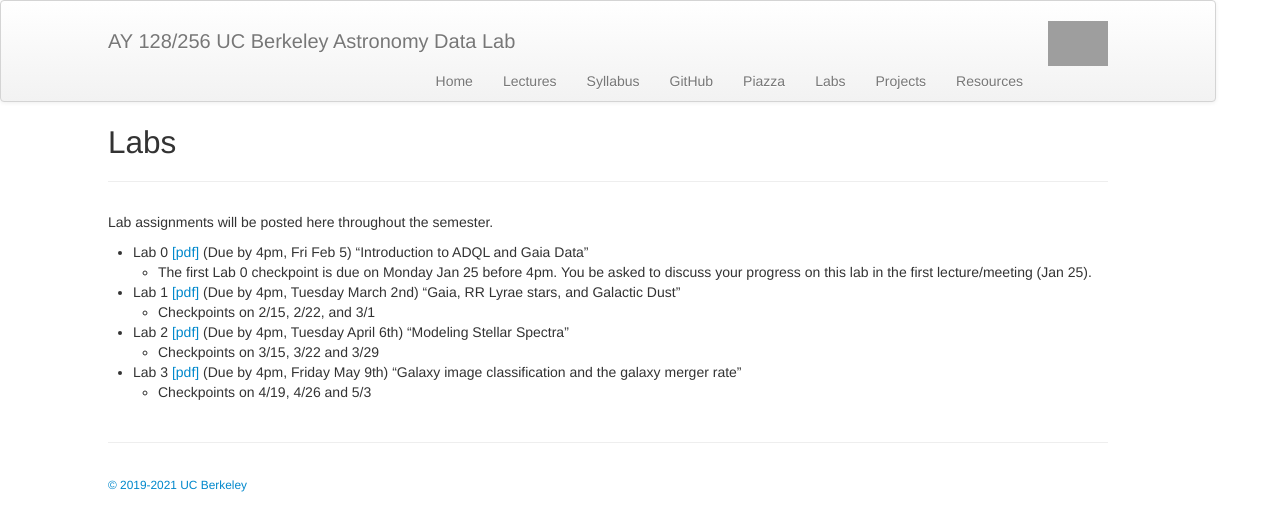
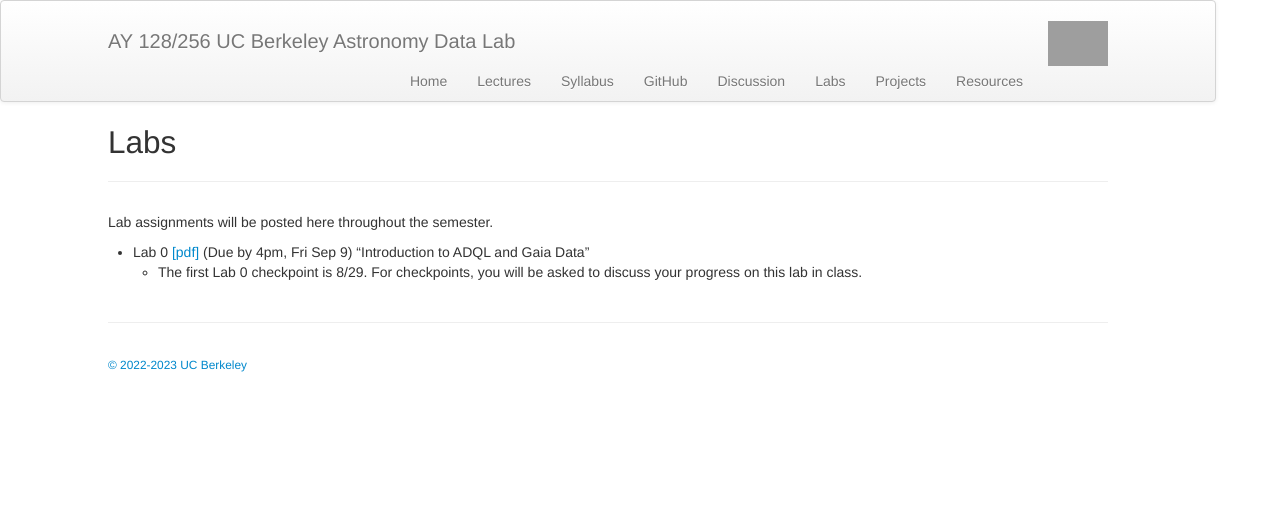
Before and after one commit to ucb-datalab/ucb-datalab.github.io, a Jekyll site: the page built from pages/labs.md, in a window 1280 px wide. Shown: the top 531 px of the page. Built offline with Jekyll 4.4.1, drawn with Linux system fonts in a browser that asks for light colours; grey boxes are pictures that could not be loaded.

Commit message:
Fixed link to Ed Discussion. Cleaned Labs page.

```diff
--- a/_includes/themes/twitter/default.html
+++ b/_includes/themes/twitter/default.html
@@ -40,7 +40,8 @@
               <li><a href="{{ BASE_PATH }}/pages/lectures.html">Lectures</a></li>
               <li><a href="{{ BASE_PATH }}/pages/syllabus.html">Syllabus</a></li>
               <li><a href="https://github.com/ucb-datalab/">GitHub</a></li>
-	      <li><a href="https://piazza.com/berkeley/spring2021/ay128256/home">Piazza</a></li>
+	      <li><a
+    href="https://edstem.org/us/courses/25141/discussion/">Discussion</a></li>
               <li><a href="{{ BASE_PATH }}/pages/labs.html">Labs</a></li>
               <li><a href="{{ BASE_PATH }}/pages/projects.html">Projects</a></li>
               <li><a href="{{ BASE_PATH }}/pages/resources.html">Resources</a></li>
@@ -58,7 +59,7 @@
       <footer>
         <p><small>
   <!-- start of ucb-datalab footer; modify this part -->
-              <a href="http://astro.berkeley.edu"> &copy; 2019-2021 UC Berkeley</a>
+              <a href="http://astro.berkeley.edu"> &copy; 2022-2023 UC Berkeley</a>
   <!-- end of ucb-datalab footer; modify this part -->
         </small></p>
       </footer>
--- a/pages/labs.md
+++ b/pages/labs.md
@@ -5,27 +5,29 @@ title: Labs
 
 Lab assignments will be posted here throughout the semester.
 
+- Lab 0
+  [[pdf]](https://github.com/ucb-datalab/course-materials_2022/blob/master/labs/Lab_0_Astr128_20222.pdf)
+  (Due by 4pm, Fri Sep 9) "Introduction to ADQL and Gaia Data"
+     - The first Lab 0 checkpoint is 8/29. For checkpoints, you will be asked to discuss your progress on this lab in class.
 
-- Lab 0 [[pdf]](https://github.com/ucb-datalab/course-materials_2021/blob/master/labs/Lab_0_Astr128_2021.pdf) (Due by 4pm, Fri Feb 5) "Introduction to ADQL and Gaia Data"
-     - The first Lab 0 checkpoint is due on Monday Jan 25 before 4pm.  You be asked to discuss your progress on this lab in the first lecture/meeting (Jan 25).
+<!-- - Lab 0 [[pdf]](https://github.com/ucb-datalab/course-materials_2022/blob/master/labs/Lab_0_Astr128_2022.pdf) (Due by 4pm, Fri Feb 5) "Introduction to ADQL and Gaia Data"  -->
+<!--      - The first Lab 0 checkpoint is due on Monday Jan 25 before 4pm.  You be asked to discuss your progress on this lab in the first lecture/meeting (Jan 25). -->
 
-- Lab 1 [[pdf]](https://github.com/ucb-datalab/course-materials_2021/blob/main/labs/Lab1_Astr128_2021A.pdf) (Due by 4pm, Tuesday March 2nd) "Gaia, RR Lyrae stars, and Galactic Dust"
-     - Checkpoints on 2/15, 2/22, and 3/1
+<!-- - Lab 1 [[pdf]](https://github.com/ucb-datalab/course-materials_2022/blob/main/labs/Lab1_Astr128_2022A.pdf) (Due by 4pm, Tuesday March 2nd) "Gaia, RR Lyrae stars, and Galactic Dust"  -->
+<!--      - Checkpoints on 2/15, 2/22, and 3/1 -->
 
 
-- Lab 2 [[pdf]](https://github.com/ucb-datalab/course-materials_2021/blob/master/labs/Lab2_Astr128_2021.pdf) (Due by 4pm, Tuesday April 6th) "Modeling Stellar Spectra"
-     - Checkpoints on 3/15, 3/22 and 3/29
+<!-- - Lab 2 [[pdf]](https://github.com/ucb-datalab/course-materials_2022/blob/master/labs/Lab2_Astr128_2022.pdf) (Due by 4pm, Tuesday April 6th) "Modeling Stellar Spectra"  -->
+<!--      - Checkpoints on 3/15, 3/22 and 3/29 -->
 
-- Lab 3 [[pdf]](https://github.com/ucb-datalab/course-materials_2021/blob/master/labs/Lab_3_Astr128_2021.pdf) (Due by 4pm, Friday May 9th) "Galaxy image classification and the galaxy merger rate"
-     - Checkpoints on 4/19, 4/26 and 5/3
+<!-- - Lab 3 [[pdf]](https://github.com/ucb-datalab/course-materials_2022/blob/master/labs/Lab_3_Astr128_2022.pdf) (Due by 4pm, Friday May 9th) "Galaxy image classification and the galaxy merger rate"  -->
+<!--      - Checkpoints on 4/19, 4/26 and 5/3 -->
 
-<!--
-- Lab 3 [[pdf]](https://github.com/ucb-datalab/course-materials_2020/blob/master/labs/Lab3_Astr128_2020.pdf) (Due by 4pm, Friday May 1) "Modeling Stellar Spectra"
-     - checkpoints on 4/6, 4/13, 4/20, 4/27
+<!-- <\!--  -->
+<!-- - Lab 3 [[pdf]](https://github.com/ucb-datalab/course-materials_2020/blob/master/labs/Lab3_Astr128_2020.pdf) (Due by 4pm, Friday May 1) "Modeling Stellar Spectra" -->
+<!--      - checkpoints on 4/6, 4/13, 4/20, 4/27 -->
 
-- Lab 4 [[pdf]](https://github.com/ucb-datalab/course-materials_2020/blob/master/labs/Lab4_Astr128_S2020.pdf) (Not assigned) "The Hubble Constant"
+<!-- - Lab 4 [[pdf]](https://github.com/ucb-datalab/course-materials_2020/blob/master/labs/Lab4_Astr128_S2020.pdf) (Not assigned) "The Hubble Constant" -->
 
 
 [//]: #  - Lab 3 [[pdf]](https://github.com/ucb-datalab/course-materials/blob/master/Labs/Lab_3_Astr128.pdf) (Due 4pm, April 15) "The Hubble Constant"
-
--->
```
